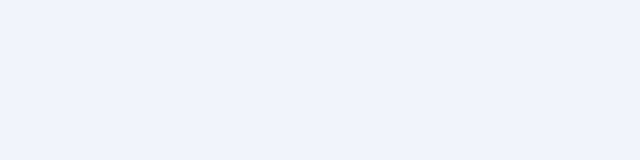
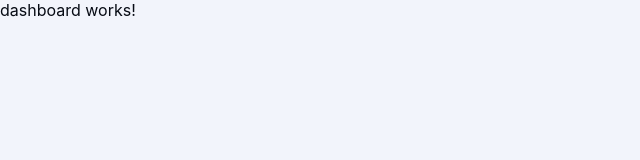
Before and after one commit to mezotv/eventure, an Angular app in the folder frontend/: page /dashboard in a window 1280 px wide. Before the commit this address led to /. Shown: the top 160 px of the page, without its empty margins (0-640 px from the left). Built offline with nearby package versions, Linux system fonts and the light colour scheme; sample sign-in values are in the browser's storage.

Commit message:
add dashboard component skeleton with auth guard usage

```diff
--- a/frontend/src/app/app.routes.ts
+++ b/frontend/src/app/app.routes.ts
@@ -2,17 +2,17 @@ import { Routes } from '@angular/router';
 import { LoginComponent } from './pages/login/login.component';
 import { HomeComponent } from './pages/home/home.component';
 import { RegisterComponent } from './pages/register/register.component';
+import { DashboardComponent } from './pages/dashboard/dashboard.component';
+import { authGuard } from './auth/guards/auth.guard';
 
 export const routes: Routes = [
   { path: '', component: HomeComponent },
   { path: 'login', component: LoginComponent },
   { path: 'register', component: RegisterComponent },
-  //   {
-  //     path: 'dashboard',
-  //     loadComponent: () =>
-  //       import('./dashboard/dashboard.component').then(
-  //         (c) => c.DashboardComponent
-  //       ),
-  //     canActivate: [authGuard],
-  //   },
+  {
+    pathMatch: 'prefix',
+    path: 'dashboard',
+    component: DashboardComponent,
+    canActivate: [authGuard],
+  },
 ];
--- /dev/null
+++ b/frontend/src/app/pages/dashboard/dashboard.component.html
@@ -0,0 +1 @@
+<p>dashboard works!</p>
```
Also changed, not shown: frontend/src/app/auth/auth.module.ts (+1 -9 lines), frontend/src/app/pages/dashboard/dashboard.component.ts (added, +11 -0 lines), frontend/src/app/pages/dashboard/dashboard.component.css (added).
